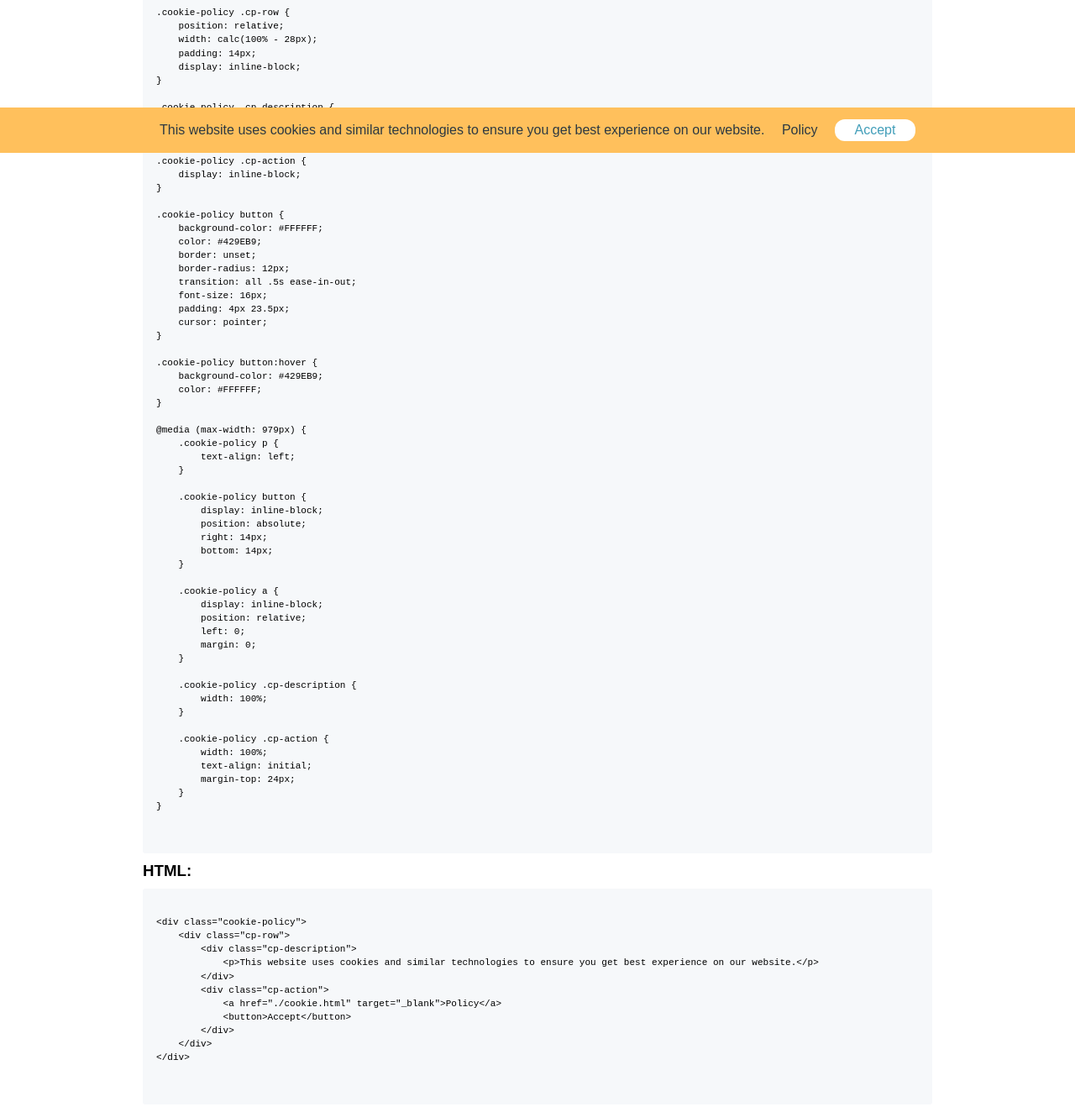
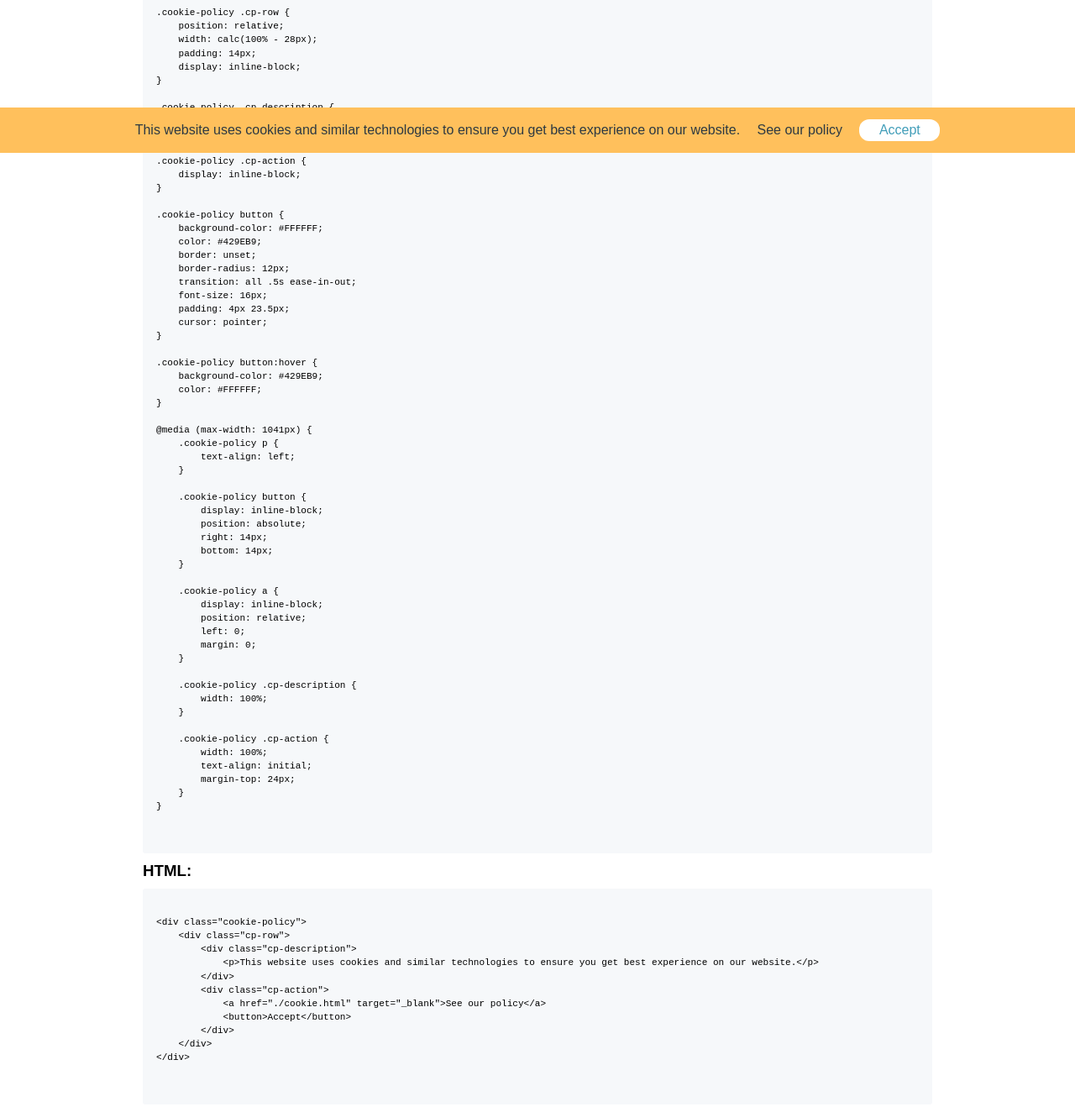
Before and after one commit to larrylai0121/larrylai0121.github.io, a plain HTML site: page index.html in a window 1280 px wide. Shown: the part 618-1936 px from the top of the page at 84% size. Drawn offline with Linux system fonts and the light colour scheme.

Commit message:
Update some text

```diff
--- a/index.html
+++ b/index.html
@@ -98,7 +98,7 @@
             color: #FFFFFF;
         }
 
-        @media (max-width: 979px) {
+        @media (max-width: 1041px) {
             .cookie-policy p {
                 text-align: left;
             }
@@ -200,7 +200,7 @@
     color: #FFFFFF;
 }
 
-@media (max-width: 979px) {
+@media (max-width: 1041px) {
     .cookie-policy p {
         text-align: left;
     }
@@ -241,7 +241,7 @@
             &lt;p&gt;This website uses cookies and similar technologies to ensure you get best experience on our website.&lt;/p&gt;
         &lt;/div&gt;
         &lt;div class="cp-action"&gt;
-            &lt;a href="./cookie.html" target="_blank"&gt;Policy&lt;/a&gt;
+            &lt;a href="./cookie.html" target="_blank"&gt;See our policy&lt;/a&gt;
             &lt;button&gt;Accept&lt;/button&gt;
         &lt;/div&gt;
     &lt;/div&gt;
@@ -256,7 +256,7 @@
                 <p>This website uses cookies and similar technologies to ensure you get best experience on our website.</p>
             </div>
             <div class="cp-action">
-                <a href="./cookie.html" target="_blank">Policy</a>
+                <a href="./cookie.html" target="_blank">See our policy</a>
                 <button>Accept</button>
             </div>
         </div>
```
Also changed, not shown: 1 other file.
